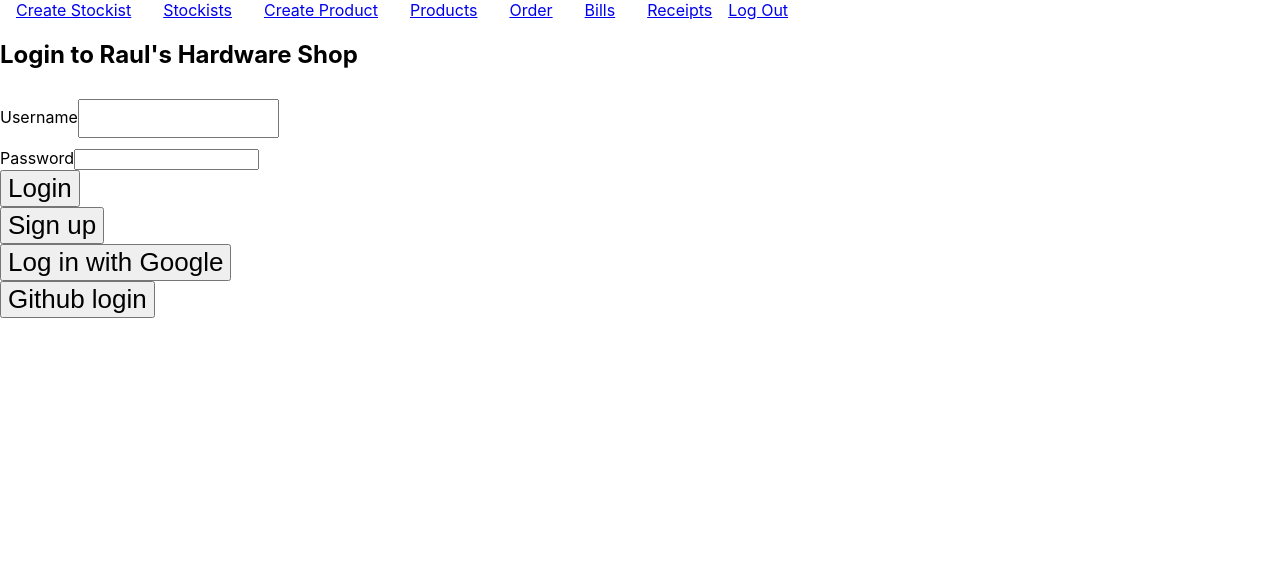
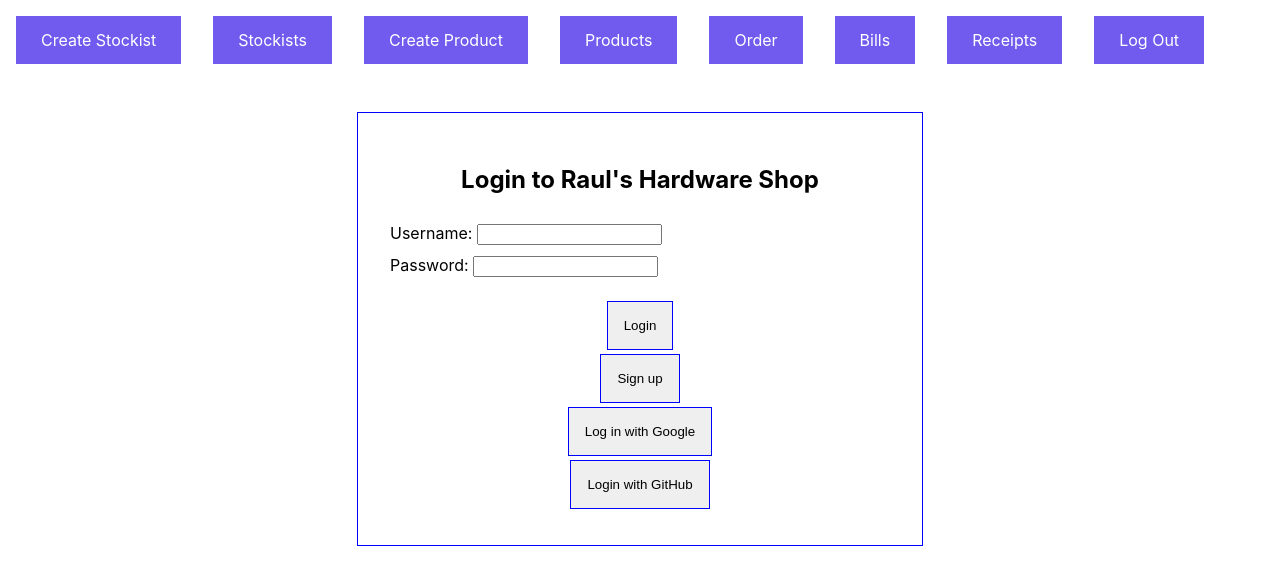
Before and after one commit to MarkNin07/RaulShop-ClientSide, a React (Vite) app: page / in a window 1280 px wide. Shown: the top 584 px of the page. Built offline with nearby package versions, Linux system fonts and the light colour scheme.

Commit message:
Style was added

```diff
--- a/index.html
+++ b/index.html
@@ -4,7 +4,7 @@
     <meta charset="UTF-8" />
     <link rel="icon" type="image/svg+xml" href="/src/favicon.svg" />
     <meta name="viewport" content="width=device-width, initial-scale=1.0" />
-    <title>Vite App</title>
+    <title>Raul's Hardware Store</title>
   </head>
   <body>
     <div id="root"></div>
--- a/src/App.css
+++ b/src/App.css
@@ -21,25 +21,66 @@ th {
 }
 
 tr:hover {
-  background-color: rgb(159, 168, 248);
+  background-color: rgb(54, 71, 226);
 }
 
 input[type="text"] {
-  padding: 10px;
+  padding: 1rem, 0.5rem;
   margin: 10px 0;
 }
 
 .link {
   margin: 1rem;
+  background-color: #715bee;
+  color: white;
+  padding: 14px 25px;
+  text-align: center;
+  text-decoration: none;
+  display: inline-block;
+}
+
+.login-form {
+  max-width: 500px;
+  border: 1px solid blue;
+  margin: 2rem auto;
+  padding: 2rem;
+}
+
+.form-created {
+  max-width: 500px;
+  border: 1px solid blue;
+  margin: 2rem auto;
+  padding: 2rem;
+}
+
+h1 {
+  text-align: center;
+}
+
+button,
+#submit {
+  border: 1px solid blue;
+  padding: 1rem;
+  width: auto;
+  cursor: pointer;
+  display: block;
+  margin: 0.25rem auto;
+}
+
+button:hover {
+  background: rgb(142, 152, 241);
+}
+
+select {
+  width: 100%;
+  padding: 10px 15px;
+  border: none;
+  border-radius: 4px;
+  background-color: #f1f1f1;
 }
 
 .App {
   text-align: center;
-}
-
-.App-logo {
-  height: 40vmin;
-  pointer-events: none;
 }
 
 @media (prefers-reduced-motion: no-preference) {
@@ -71,7 +112,3 @@ input[type="text"] {
     transform: rotate(360deg);
   }
 }
-
-button {
-  font-size: calc(10px + 2vmin);
-}
--- a/src/components/login/Login.tsx
+++ b/src/components/login/Login.tsx
@@ -52,19 +52,22 @@ const Login: React.FunctionComponent<ILoginProps> = (props) => {
     }
 
   return (
-      <div>
+      <div className="login-form">
           <h1>Login to Raul's Hardware Shop</h1>
           <form>
-              <label>Username</label>
+              <label>Username:  </label>
               <input type="text" value={username} onChange={onChangeUsername}/>
               <br />
-              <label>Password</label>
+              <label>Password:  </label>
               <input type="password" value={pwd} onChange={onChangePwd}/>
-              <br />
+              <br /> <br />
               <button onClick={(e) => sendLogin(e)}>Login</button>
           </form>
+
           <button onClick={goToSignUp}>Sign up</button>
+
           <LoginWithGoogle/>
+
           <LoginWithGitHub />
       </div>
   );
--- a/src/components/login/LoginWithGitHub.tsx
+++ b/src/components/login/LoginWithGitHub.tsx
@@ -41,7 +41,7 @@ const LoginWithGitHub: React.FunctionComponent = () => {
 
   return (
     <div>
-      <button onClick={signInWithGithubButton}>Github login</button>
+      <button onClick={signInWithGithubButton}>Login with GitHub</button>
     </div>
   );
 };
--- a/src/components/login/SignIn.tsx
+++ b/src/components/login/SignIn.tsx
@@ -40,15 +40,15 @@ const SignIn: React.FunctionComponent<ISignInProps> = (props) => {
     }
 
   return (
-    <div>
+    <div className="login-form">
         <h1>Login to Raul's Hardware Shop</h1>
         <form>
-        <label>Username</label>
+            <label>Username:  </label>
             <input type="text" value={username} onChange={onChangeUsername}/>
-        <br />
-        <label>Password</label>
+            <br /> <br />
+            <label>Password:  </label>
             <input type="password" value={pwd} onChange={onChangePwd}/>
-        <br />
+            <br /> <br />
             <button onClick={(e) => sendSignUp(e)}>Login</button>
         </form>
     </div>
--- a/src/components/products/ProductForm.tsx
+++ b/src/components/products/ProductForm.tsx
@@ -74,7 +74,7 @@ const ProductForm: React.FC<IProductFormProps> = (props) => {
 
 
   return (
-      <div>
+      <div className="form-created">
           <form onSubmit={addProd}>
               <label>Product Name: </label>
               <input type="text" value={productName} onChange={onChangeProdName} />
@@ -103,8 +103,8 @@ const ProductForm: React.FC<IProductFormProps> = (props) => {
                    {getStockists.map((stockist) =>
                         <option key={stockist.stockistId} value={stockist.stockistId}>{stockist.stockistName}</option>)}
                </select>
-               <br/>
-               <input type="submit" value="Submit"/>
+               <br/> <br />
+               <input type="submit" id="submit" value="Submit"/>
           </form>
       </div>
   );
--- a/src/components/stockists/StockistForm.tsx
+++ b/src/components/stockists/StockistForm.tsx
@@ -44,18 +44,18 @@ const StockistForm: React.FC<IStockistFormProps> = (props) => {
 
 
   return (
-      <div>
+      <div className="form-created">
           <form onSubmit={addStockist}>
-              <label>Stockist Name</label>
+              <label>Stockist Name:  </label>
               <input type="text" value={stockistName} placeholder="Set Stockist Name" onChange={onChangeStockistName} />
               <br/>
-              <label>Stockist Personal Id</label>
+              <label>Stockist Personal Id:  </label>
               <input type="text" value={stockistPersonalId} placeholder="Set Stockist Personal ID" onChange={onChangePersonalID} />
               <br/>
-              <label>Phone Number</label>
+              <label>Phone Number:  </label>
               <input type="text" value={phoneNumber} placeholder="Set Stockist Phone Number" onChange={onChangePhoneNumber} />
               <br/>
-              <input type="submit" value="Submit" />
+              <input type="submit" value="Submit" id="submit"/>
           </form>
       </div>
   );
--- a/src/routes/RoutesSite.tsx
+++ b/src/routes/RoutesSite.tsx
@@ -35,7 +35,7 @@ const RoutesSite = () => {
         <Link to="/order/product" className="link">Order</Link>
         <Link to="/bills" className="link">Bills</Link>
         <Link to="/receipts" className="link">Receipts</Link>
-        <Link to="/" onClick={logOut}>Log Out</Link>
+        <Link to="/" className="link" onClick={logOut}>Log Out</Link>
 
       </nav>
       <nav>
```
Lines whose indentation alone changed are shown as unchanged.
